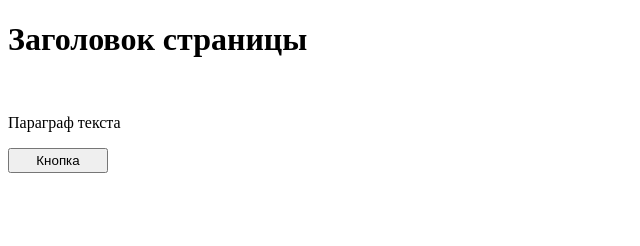
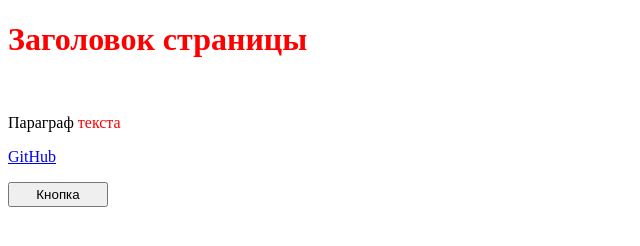
Before and after one commit to Sajuly/frontend_july, a plain HTML site: page index.html in a window 1280 px wide. Shown: the whole page, without its empty margins (0-640 px from the left). Drawn offline with Linux system fonts and the light colour scheme.

Commit message:
style_first

```diff
--- a/index.html
+++ b/index.html
@@ -2,14 +2,21 @@
 <html lang="ru">  <!-- Указывайте язык документа -->
     <head>  <!-- Визуально отделяйте вложенные элементы двойным пробелом -->
         <meta charset="UTF-8"/>  <!-- Указывайте кодировку -->
-        <title>Page title</title> <!-- Задавайте заголовок -->
+        <title>My_site</title> <!-- Задавайте заголовок -->
+        <link rel="stylesheet" href="styles/styles.css">
+
     </head>
     <body>
-        <h1>Заголовок страницы</h1> <!-- Всегда закрывайте парные теги -->
-        <br> <!-- Не закрывайте одиночные теги -->
-        <p title="Подсказка">Параграф текста</p><!-- Используйте двойные кавычки для значений атрибутов. -->
-        <card></card>
-        <button style="width: 100px; height: 25px;">Кнопка</button>
-        <icons></icons>
+        <div class="article">
+            <h1>Заголовок страницы</h1> <!-- Всегда закрывайте парные теги -->
+            <br> <!-- Не закрывайте одиночные теги -->
+            <p title="Подсказка">Параграф <span style="color: red">текста</span></p><!-- Используйте двойные кавычки для значений атрибутов. -->
+
+            <a href="https://github.com/">GitHub</a>
+            <br>
+            <p><button style="width: 100px; height: 25px;">Кнопка</button></p>
+
+
+        </div>
     </body>
 </html>
--- /dev/null
+++ b/styles/styles.css
@@ -0,0 +1,2 @@
+
+h1 { color: red;}
```
Also changed, not shown: 1 other file.
